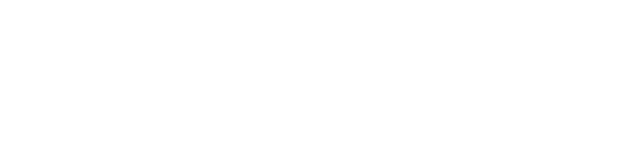
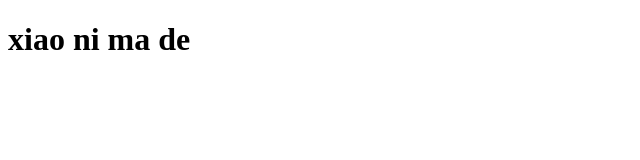
Before and after one commit to xuzicheng0124/github, a plain HTML site: page index.html in a window 1280 px wide. Shown: the whole page, without its empty margins (0-640 px from the left). Drawn offline with Linux system fonts and the light colour scheme.

Commit message:
加入了标题行

```diff
--- a/index.html
+++ b/index.html
@@ -7,6 +7,6 @@
   <title>Document</title>
 </head>
 <body>
-
+  <h1>xiao ni ma de </h1>
 </body>
 </html>
```
